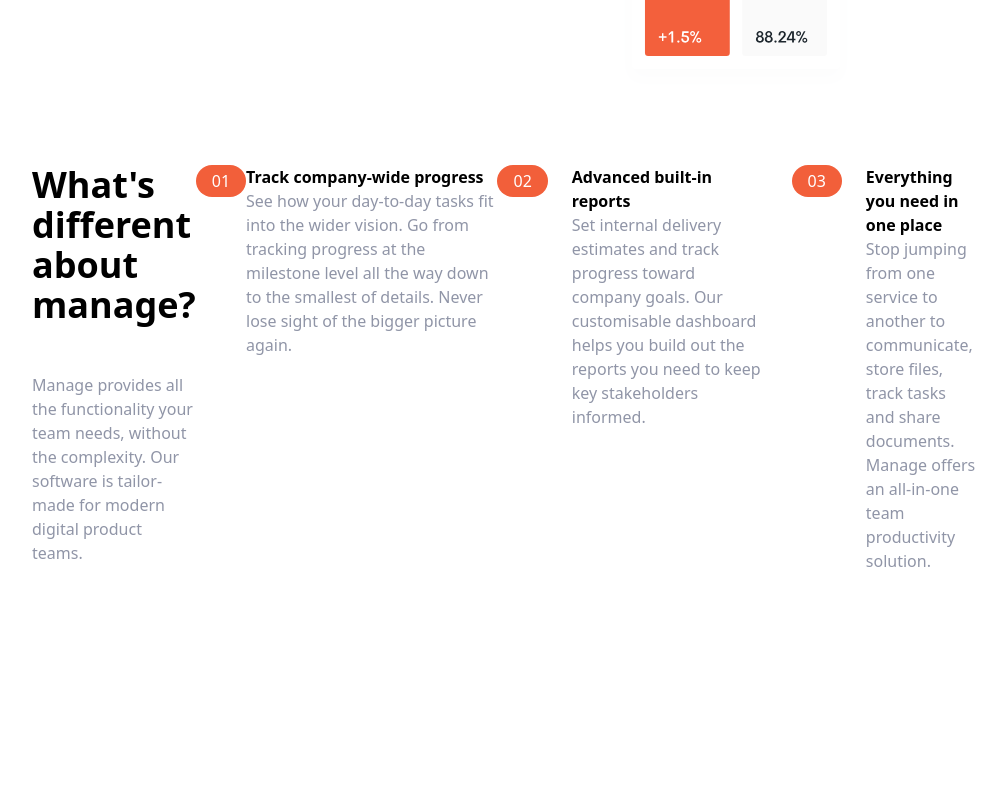
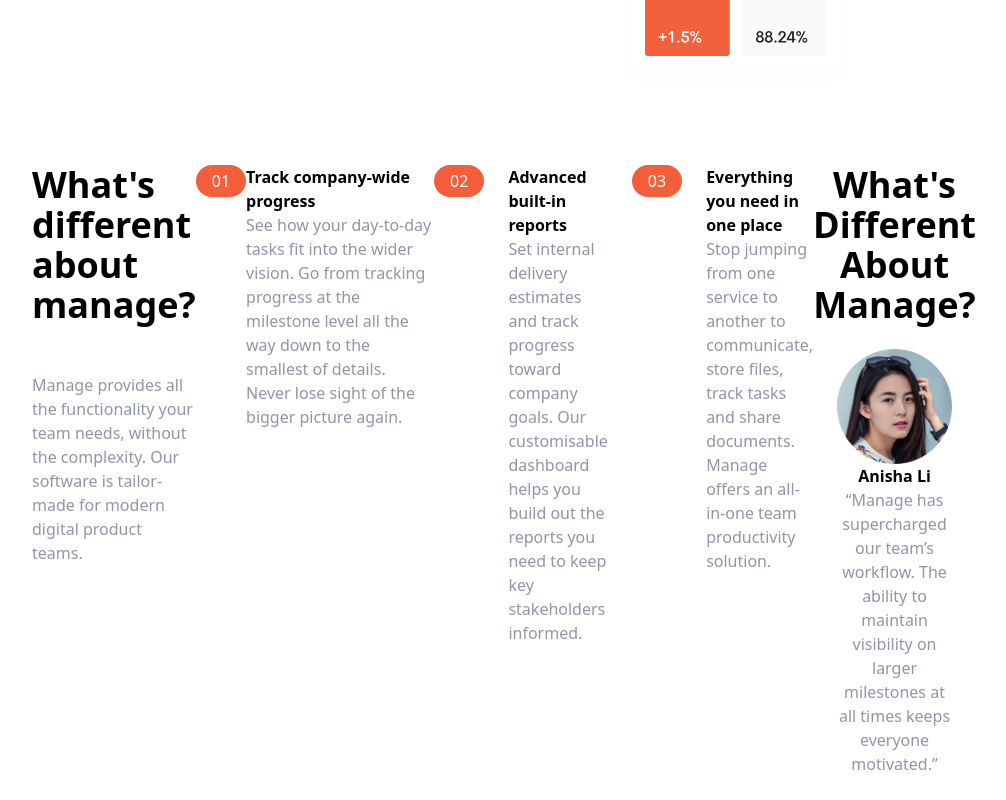
Before and after one commit to Edyane/Tailwind-Crash-Course, a plain HTML site: page index.html in a window 1280 px wide. Shown: the part 491-1291 px from the top of the page, without its empty margins (136-1142 px from the left). Before the commit the page ends 1064 px from the top, so only its background shows below. Drawn offline with Linux system fonts and the light colour scheme.

Commit message:
Testimonials

```diff
--- a/index.html
+++ b/index.html
@@ -146,8 +146,29 @@
                     </div>
                 </div>
             </div>
-        </div>
-    </section>
+
+            <!-- Testimonials -->
+            <section id="testimonials">
+                <!-- Container to heading and testm blocks -->
+                <div class="max-w-6xl px-5 mx-auto mt-32 text-center">
+                    <!-- Heading -->
+                    <h2 class="text-4xl font-bold text-center">
+                        What's Different About Manage?
+                    </h2>
+                    <!-- Testimonials Container -->
+                    <div class="flex flex-col mt-24 md:flex-row md:space-x-6">
+                        <!-- Testimonial 1 -->
+                        <div class="flex flex-col items-center p-6 space-y-6 rounded-lg bg-veryLightGray md:w-1/3">
+                            <img src="img/avatar-anisha.png" class="w-16 -mt-14" alt="" />
+                            <h5 class="text-lg font-bold">Anisha Li</h5>
+                            <p class="text-sm text-darkGrayishBlue">
+                                “Manage has supercharged our team’s workflow. The ability to
+                                maintain visibility on larger milestones at all times keeps
+                                everyone motivated.”
+                            </p>
+                        </div>
+                    </div>
+            </section>
 </body>
 
 </html>
```
